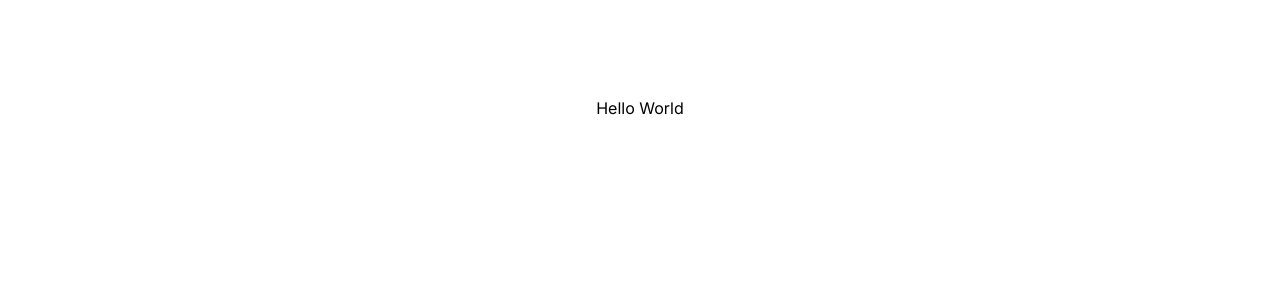
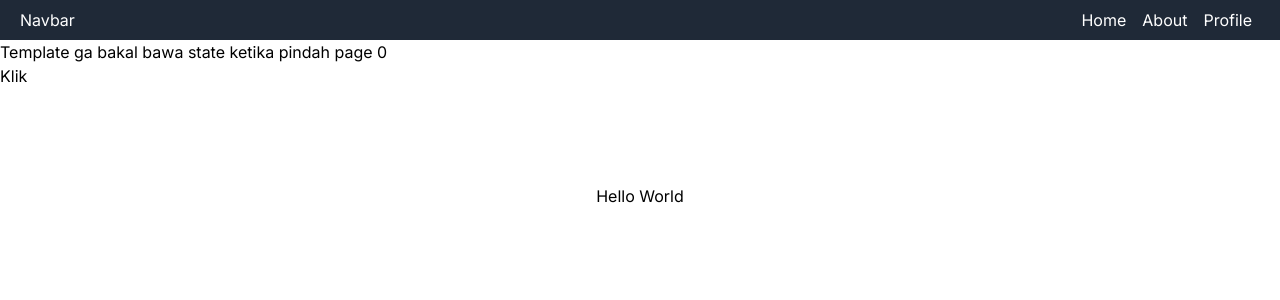
Before and after one commit to fikiap23/app-router, a Next.js app: page / in a window 1280 px wide. Shown: the top 300 px of the page. Built offline with nearby package versions, Linux system fonts and the light colour scheme.

Commit message:
add layout, template

```diff
--- /dev/null
+++ b/src/app/about/layout.tsx
@@ -0,0 +1,18 @@
+import React from 'react'
+
+const AboutLayout = ({ children }: { children: React.ReactNode }) => {
+  return (
+    <>
+      <nav className="fixed left-0 top-10 z-10 h-screen w-60 bg-gray-800">
+        <ul className="text-white p-5">
+          <li>Home</li>
+          <li>About</li>
+          <li>Profile</li>
+        </ul>
+      </nav>
+      <div>{children}</div>
+    </>
+  )
+}
+
+export default AboutLayout
--- a/src/app/layout.tsx
+++ b/src/app/layout.tsx
@@ -1,22 +1,26 @@
-import type { Metadata } from "next";
-import { Inter } from "next/font/google";
-import "./globals.css";
+import type { Metadata } from 'next'
+import { Inter } from 'next/font/google'
+import './globals.css'
+import Navbar from './navbar'
 
-const inter = Inter({ subsets: ["latin"] });
+const inter = Inter({ subsets: ['latin'] })
 
 export const metadata: Metadata = {
-  title: "Create Next App",
-  description: "Generated by create next app",
-};
+  title: 'Create Next App',
+  description: 'Generated by create next app',
+}
 
 export default function RootLayout({
   children,
 }: Readonly<{
-  children: React.ReactNode;
+  children: React.ReactNode
 }>) {
   return (
     <html lang="en">
-      <body className={inter.className}>{children}</body>
+      <body className={inter.className}>
+        <Navbar />
+        {children}
+      </body>
     </html>
-  );
+  )
 }
--- /dev/null
+++ b/src/app/navbar.tsx
@@ -0,0 +1,24 @@
+import Link from 'next/link'
+import React from 'react'
+
+const Navbar = () => {
+  return (
+    <nav className="flex bg-gray-800 py-2 px-5">
+      <h1 className="text-white">Navbar</h1>
+      <ul className="flex ml-auto text-white">
+        <Link href={'/'}>
+          <li className="mx-2 cursor-pointer">Home</li>{' '}
+        </Link>
+        <Link href={'/about'}>
+          <li className="mx-2 cursor-pointer">About</li>{' '}
+        </Link>
+        <Link href={'/about/profile'}>
+          {' '}
+          <li className="mx-2 cursor-pointer">Profile</li>{' '}
+        </Link>
+      </ul>
+    </nav>
+  )
+}
+
+export default Navbar
--- /dev/null
+++ b/src/app/template.tsx
@@ -0,0 +1,13 @@
+'use client'
+import { useState } from 'react'
+
+export default function Template({ children }: { children: React.ReactNode }) {
+  const [count, setCount] = useState(0)
+  return (
+    <div>
+      <h1>Template ga bakal bawa state ketika pindah page {count}</h1>
+      <button onClick={() => setCount(count + 1)}>Klik</button>
+      {children}
+    </div>
+  )
+}
```
